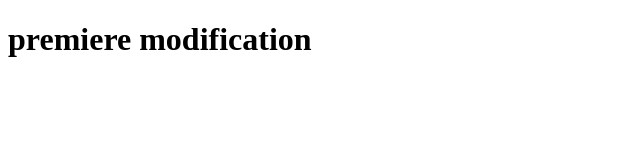
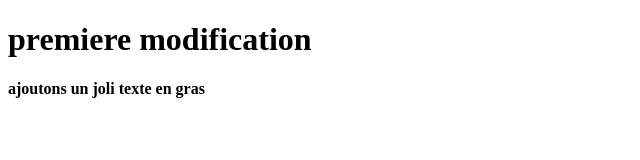
Before and after one commit to Merveille19/github-project, a plain HTML site: page index.html in a window 1280 px wide. Shown: the whole page, without its empty margins (0-640 px from the left). Drawn offline with Linux system fonts and the light colour scheme.

Commit message:
Update index.html
update2

```diff
--- a/index.html
+++ b/index.html
@@ -6,6 +6,7 @@
     <title>Document</title>
 </head>
 <body>
-    <h1> premiere modification</h1>
+    <h1>premiere modification</h1>
+    <b> ajoutons un joli texte en gras</b>
 </body>
 </html>
```
